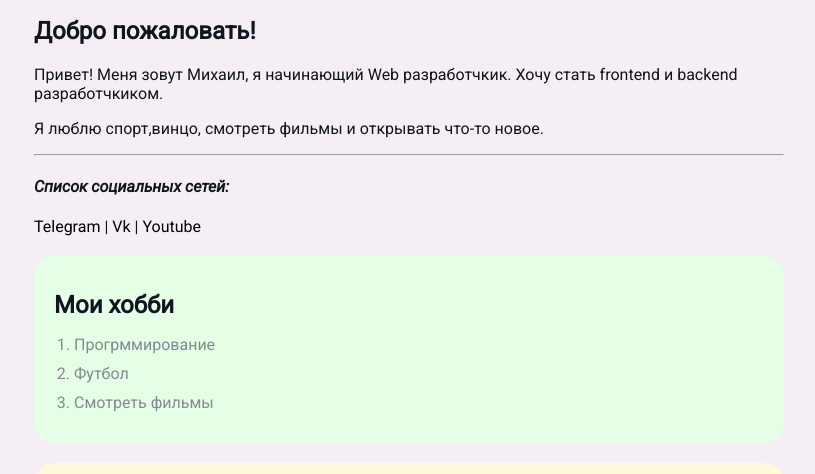
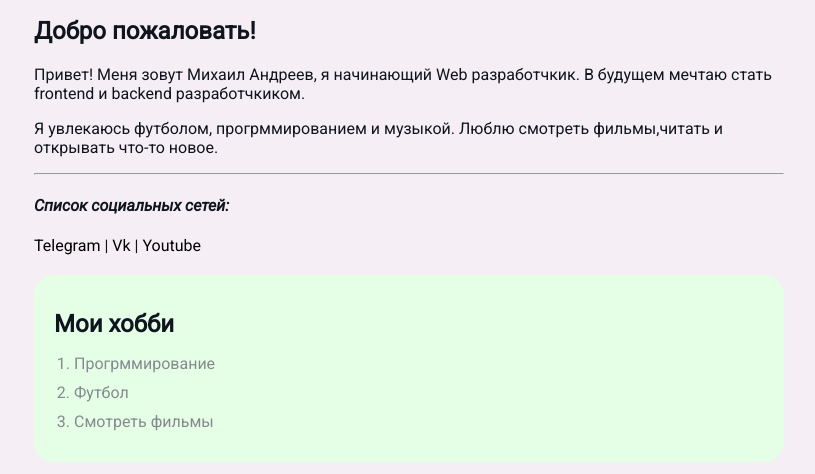
Before and after one commit to AndreevM21/project, a plain HTML site: page index.html in a window 1280 px wide. Shown: the part 328-802 px from the top of the page, without its empty margins (231-1046 px from the left). Drawn offline with Linux system fonts and the light colour scheme; a web font is replaced by a local one.

Commit message:
Update index.html

```diff
--- a/index.html
+++ b/index.html
@@ -36,9 +36,8 @@
 
 
 
-
-    <p>Привет! Меня зовут Михаил, я начинающий Web разработчкик. Хочу стать frontend и backend разработчкиком.</p>
-    <p>Я люблю спорт,винцо, смотреть фильмы и открывать что-то новое.</p>
+  <p>Привет! Меня зовут Михаил Андреев, я начинающий Web разработчкик. В будущем мечтаю стать frontend и backend разработчкиком.</p>
+  <p>Я увлекаюсь футболом, прогрммированием и музыкой. Люблю смотреть фильмы,читать и открывать что-то новое.</p>
     <hr>
     <h4><em>Список социальных сетей:</em>
 
```
